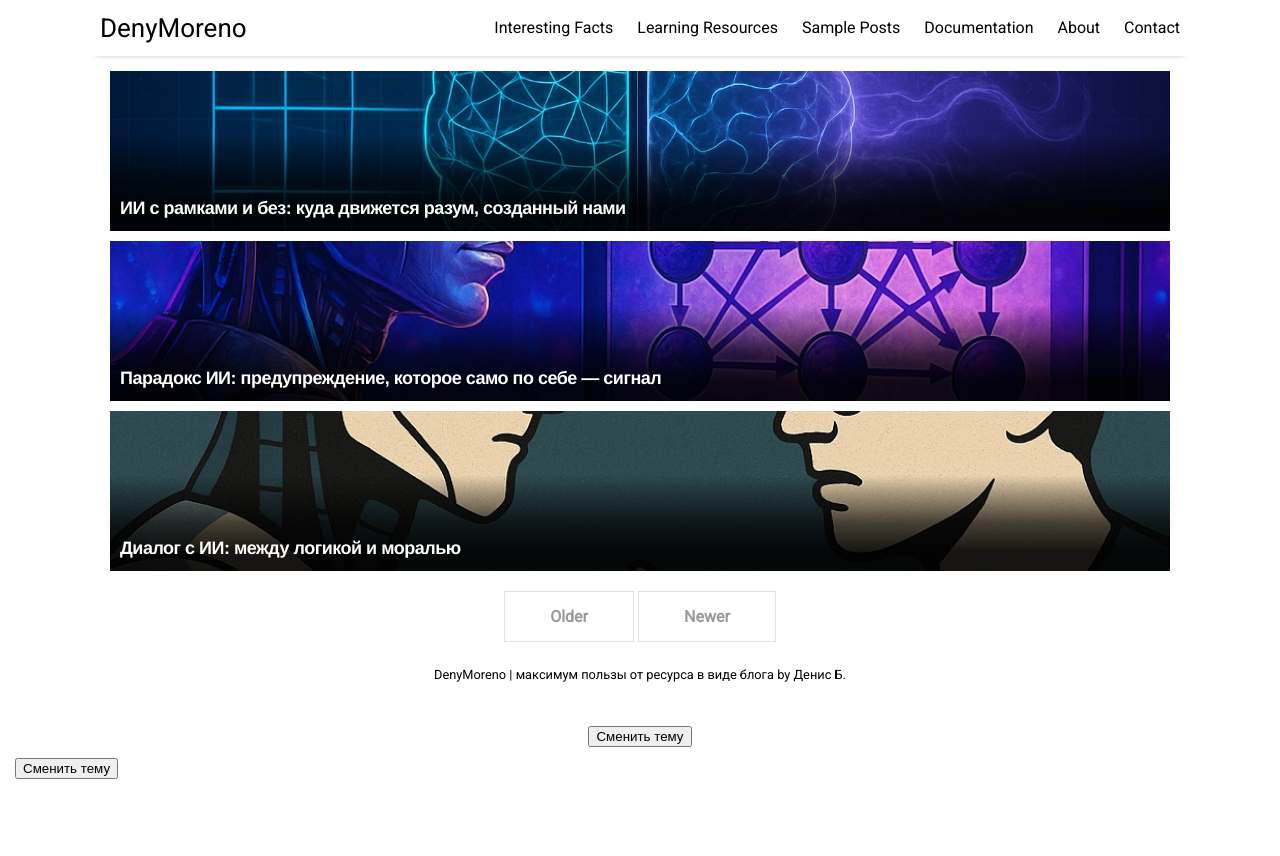
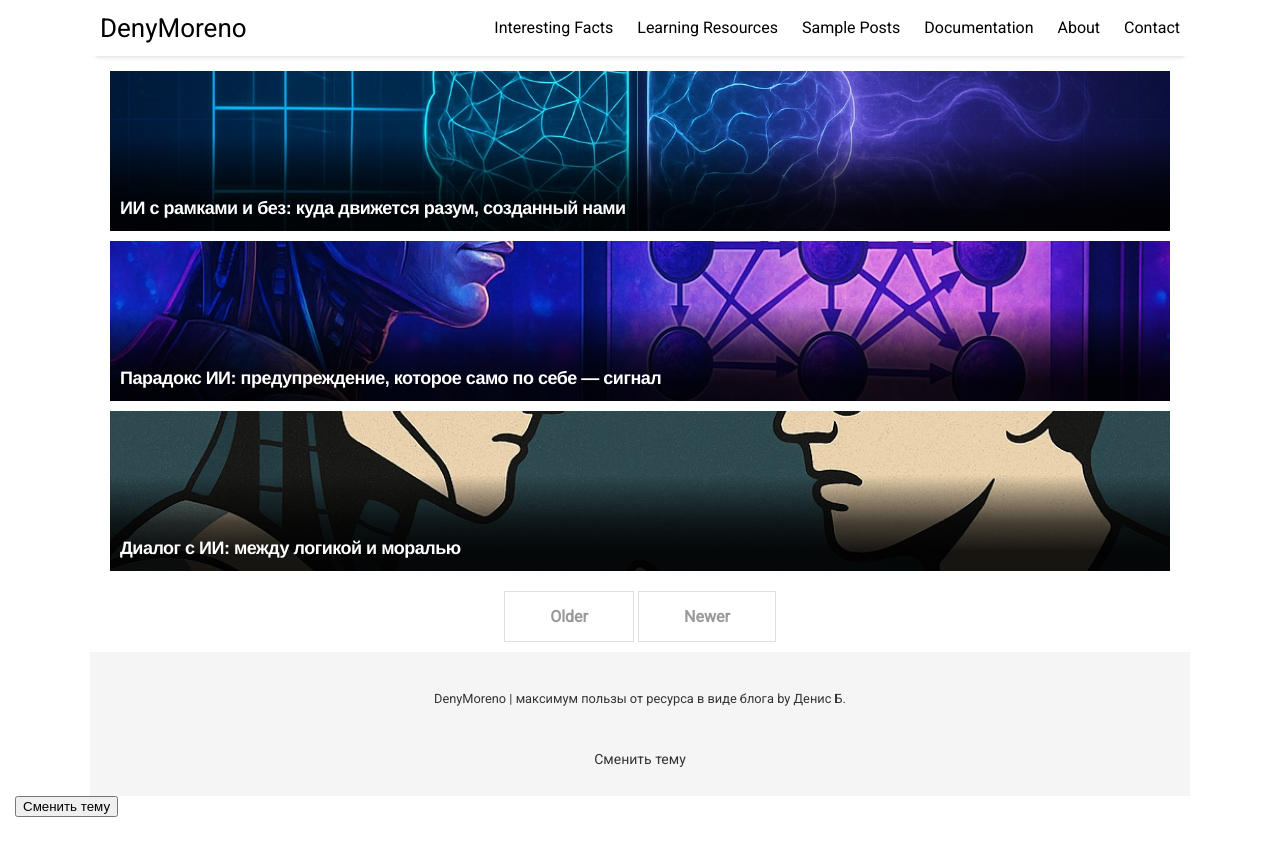
Before and after one commit to DenyMoreno/myblog, a Jekyll site: the page built from index.html, in a window 1280 px wide. Shown: the top 856 px of the page. Built offline with Jekyll 4.4.1, drawn with Linux system fonts in a browser that asks for light colours; nearby versions of some CDN libraries; the list of posts is cut into pages by our own code.

Commit message:
Update main.scss

```diff
--- a/assets/css/main.scss
+++ b/assets/css/main.scss
@@ -28,8 +28,7 @@ $rss-color: #ff6600;
 
 @import "-sections-dir";
 
-
-/* --- Автоматическая тёмная тема --- */
+/* --- Автоматическая и ручная тёмная тема --- */
 @media (prefers-color-scheme: dark) {
   body {
     background-color: #111111;
@@ -56,7 +55,18 @@ $rss-color: #ff6600;
   .featured-post h2 span {
     color: #ffffff;
   }
+
+  .dropbtn {
+    background-color: #1a1a1a;
+    color: white;
+  }
+
+  .pagination a {
+    border-color: #ffffff;
+    color: #ffffff;
+  }
 }
+
 [data-theme="dark"] body {
   background-color: #111111;
   color: #dddddd;
@@ -78,3 +88,74 @@ $rss-color: #ff6600;
     transparent
   );
 }
+
+[data-theme="dark"] .featured-post h2 span {
+  color: #ffffff;
+}
+
+[data-theme="dark"] .dropbtn {
+  background-color: #1a1a1a;
+  color: white;
+}
+
+[data-theme="dark"] .pagination a {
+  border-color: #ffffff;
+  color: #ffffff;
+}
+
+/* --- Footer и кнопка переключения темы --- */
+.footer {
+  background-color: #f5f5f5;
+  padding: 1em 0;
+  text-align: center;
+  font-size: 14px;
+  color: #333;
+}
+
+.footer a {
+  color: #333;
+  text-decoration: none;
+  margin: 0 5px;
+}
+
+.footer-description {
+  margin-top: 10px;
+}
+
+.theme-toggle button {
+  color: #333;
+  background: none;
+  border: none;
+  font-family: 'Roboto', sans-serif;
+  font-size: 14px;
+  margin-top: 10px;
+  cursor: pointer;
+}
+
+@media (prefers-color-scheme: dark) {
+  .footer {
+    background-color: #1a1a1a;
+    color: white;
+  }
+
+  .footer a {
+    color: white;
+  }
+
+  .theme-toggle button {
+    color: white;
+  }
+}
+
+[data-theme="dark"] .footer {
+  background-color: #1a1a1a;
+  color: white;
+}
+
+[data-theme="dark"] .footer a {
+  color: white;
+}
+
+[data-theme="dark"] .theme-toggle button {
+  color: white;
+}
```
